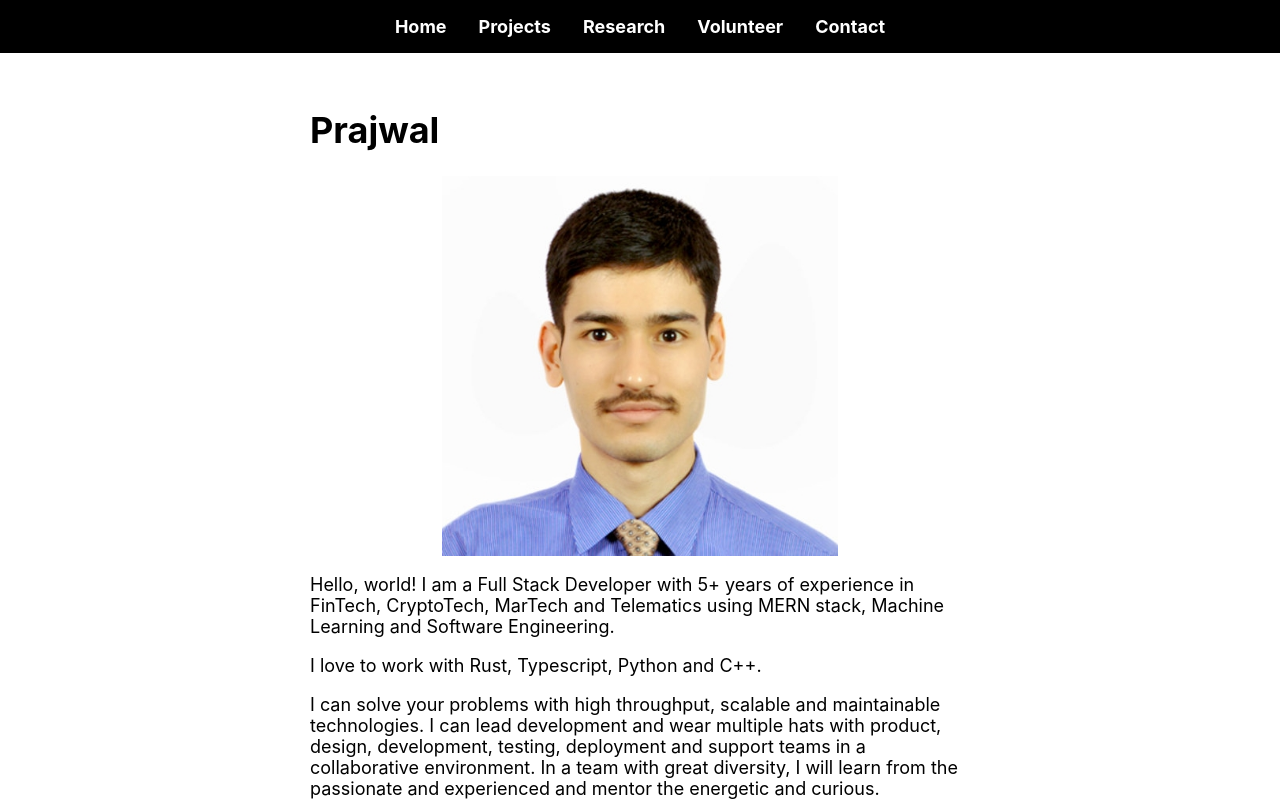
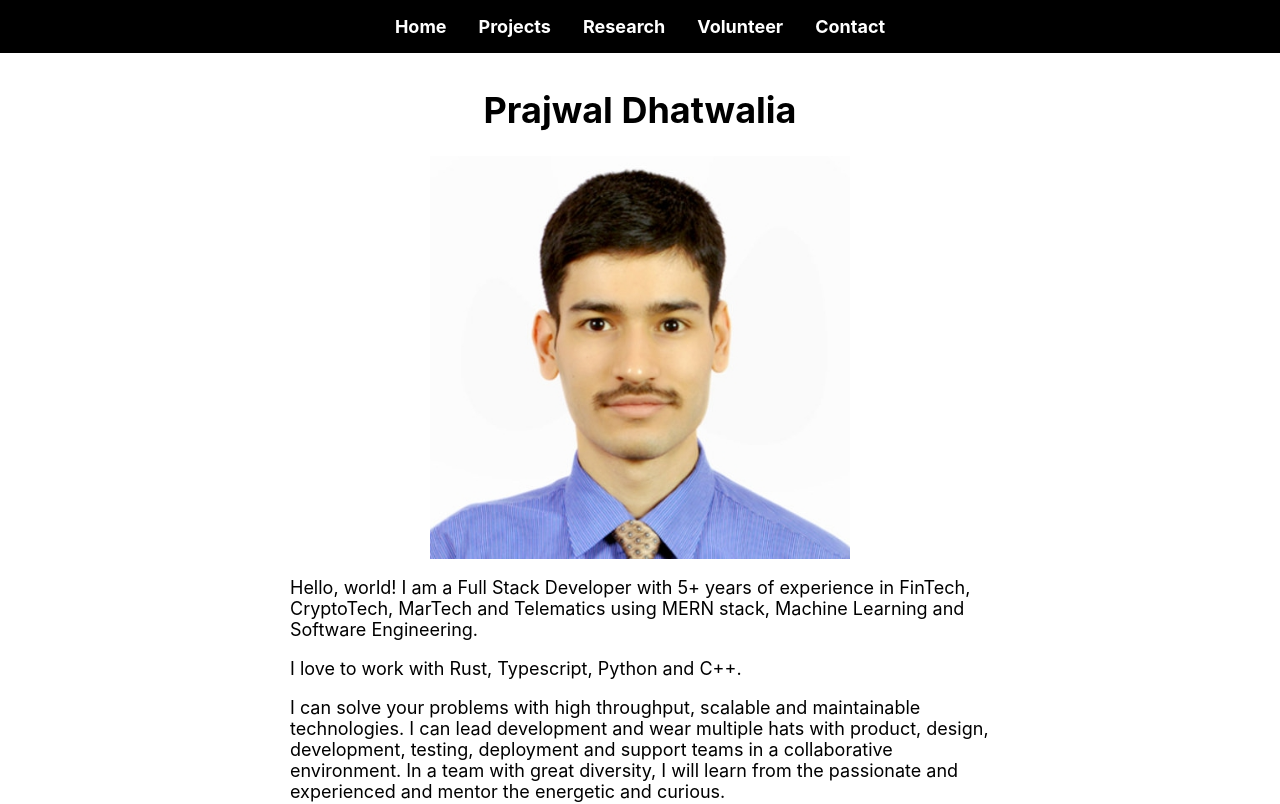
Before and after one commit to dhatwalia/dhatwalia.com, a React (Create React App) app: page / in a window 1280 px wide. Shown: the top 804 px of the page. Built offline with nearby package versions, Linux system fonts and the light colour scheme.

Commit message:
Reverts navbar wrapping and brings back App.js

```diff
--- a/package.json
+++ b/package.json
@@ -1,7 +1,8 @@
 {
   "homepage": "http://dhatwalia.github.io",
   "name": "prajwal",
-  "version": "3.3",
+  "description": "Prajwal Dhatwalia's react based portfolio website",
+  "version": "3.4",
   "private": true,
   "proxy": "http://localhost:8000/",
   "dependencies": {
--- /dev/null
+++ b/src/App.js
@@ -0,0 +1,34 @@
+import {
+    BrowserRouter,
+    Route,
+    Switch,
+} from 'react-router-dom';
+import HomePage from './pages/HomePage';
+import ContactPage from './pages/ContactPage';
+import ResearchPage from './pages/ResearchPage';
+import ResearchListPage from './pages/ResearchListPage';
+import ProjectPage from './pages/ProjectPage';
+import ProjectListPage from './pages/ProjectListPage';
+import VolunteerPage from './pages/VolunteerPage';
+import NavBar from './components/NavBar';
+import NotFoundPage from './pages/NotFoundPage';
+
+function App() {
+    return (
+        <BrowserRouter>
+            <NavBar />
+            <Switch>
+                <Route path="/" component={HomePage} exact />
+                <Route path="/contact" component={ContactPage} />
+                <Route path="/research/:name" component={ResearchPage} />
+                <Route path="/research-list" component={ResearchListPage} />
+                <Route path="/project/:name" component={ProjectPage} />
+                <Route path="/project-list" component={ProjectListPage} />
+                <Route path="/volunteer" component={VolunteerPage} />
+                <Route component={NotFoundPage} />
+            </Switch>
+        </BrowserRouter>
+    );
+}
+
+export default App;
--- a/src/index.js
+++ b/src/index.js
@@ -1,42 +1,13 @@
 import 'whatwg-fetch';
 import React from 'react';
 import ReactDOM from 'react-dom';
-import {
-  BrowserRouter,
-  Route,
-  Switch,
-} from 'react-router-dom';
 import reportWebVitals from './reportWebVitals';
 import './index.scss';
-import NavBar from './components/NavBar';
-import HomePage from './pages/HomePage';
-import ContactPage from './pages/ContactPage';
-import ResearchPage from './pages/ResearchPage';
-import ResearchListPage from './pages/ResearchListPage';
-import ProjectPage from './pages/ProjectPage';
-import ProjectListPage from './pages/ProjectListPage';
-import VolunteerPage from './pages/VolunteerPage';
-import NotFoundPage from './pages/NotFoundPage';
+import App from './App';
 
 ReactDOM.render(
   <React.StrictMode>
-    <BrowserRouter basename="/">
-      <div>
-        <NavBar />
-        <div id="page-body">
-          <Switch>
-            <Route path="/" component={HomePage} exact />
-            <Route path="/contact" component={ContactPage} />
-            <Route path="/research/:name" component={ResearchPage} />
-            <Route path="/research-list" component={ResearchListPage} />
-            <Route path="/project/:name" component={ProjectPage} />
-            <Route path="/project-list" component={ProjectListPage} />
-            <Route path="/volunteer" component={VolunteerPage} />
-            <Route component={NotFoundPage} />
-          </Switch>
-        </div>
-      </div>
-    </BrowserRouter>
+    <App />
   </React.StrictMode>,
   document.getElementById('root')
 );
--- a/src/index.scss
+++ b/src/index.scss
@@ -2,8 +2,8 @@ body {
   color: black;
   background: white;
   margin: 0;
-  font-family: -apple-system, BlinkMacSystemFont, 'Segoe UI', 'Roboto', 'Oxygen',
-    'Ubuntu', 'Cantarell', 'Fira Sans', 'Droid Sans', 'Helvetica Neue',
+  font-family: -apple-system, BlinkMacSystemFont, "Segoe UI", "Roboto", "Oxygen",
+    "Ubuntu", "Cantarell", "Fira Sans", "Droid Sans", "Helvetica Neue",
     sans-serif;
   font-size: 18px;
   -webkit-font-smoothing: antialiased;
@@ -11,17 +11,22 @@ body {
 }
 
 code {
-  font-family: source-code-pro, Menlo, Monaco, Consolas, 'Courier New',
+  font-family: source-code-pro, Menlo, Monaco, Consolas, "Courier New",
     monospace;
 }
 
 .page-content {
-  padding: 20px 20px;
+  margin: auto;
+  max-width: 700px;
+  padding-top: 64px;
+  padding-bottom: 64px;
+  padding-left: 20px;
+  padding-right: 20px;
 }
 
 .button {
   text-decoration: none;
-  font-family: 'Segoe UI', Tahoma, Geneva, Verdana, sans-serif;
+  font-family: "Segoe UI", Tahoma, Geneva, Verdana, sans-serif;
   background: gold;
   cursor: pointer;
   font-size: 16px;
@@ -29,7 +34,12 @@ code {
   padding: 10px 20px;
 }
 
-h3, h4 {
+h1 {
+  text-align: center;
+}
+
+h3,
+h4 {
   margin-bottom: 0;
 }
 
@@ -38,12 +48,12 @@ nav {
   position: fixed;
   width: 100%;
   background: black;
+  white-space: nowrap;
   overflow: auto;
 }
 
 nav ul {
   list-style-type: none;
-  // white-space:nowrap;
   margin: 0;
   padding: 0;
 }
@@ -64,13 +74,6 @@ nav a {
 nav a:hover {
   background: white;
   color: black;
-}
-
-#page-body {
-  max-width: 700px;
-  margin: auto;
-  padding-top: 64px;
-  padding-bottom: 64px;
 }
 
 .list-item {
--- a/src/pages/HomePage.js
+++ b/src/pages/HomePage.js
@@ -3,7 +3,7 @@ import React from 'react';
 const HomePage = () => (
     <>
         <div class="page-content">
-            <h1>Prajwal</h1>
+            <h1>Prajwal Dhatwalia</h1>
             <img src={process.env.PUBLIC_URL + '/prajwal.jpg'} alt='my-pic' class="image-60" />
             <p>
                 Hello, world! I am a Full Stack Developer with 5+ years of experience in FinTech, CryptoTech, MarTech and Telematics using MERN stack, Machine Learning and Software Engineering.
--- a/src/pages/ProjectPage.js
+++ b/src/pages/ProjectPage.js
@@ -16,7 +16,7 @@ const ProjectPage = ({ match }) => {
     return (
         <>
             <div class="page-content">
-                <h1>{project.title}</h1>
+                <h2>{project.title}</h2>
                 <h4>Tech. Skills: {project.skills}</h4>
                 {project.content.map((paragraph, key) => (
                     <div>
--- a/src/pages/ResearchPage.js
+++ b/src/pages/ResearchPage.js
@@ -16,7 +16,7 @@ const ResearchPage = ({ match }) => {
     return (
         <>
             <div class="page-content">
-                <h1>{research.title}</h1>
+                <h2>{research.title}</h2>
                 <h4>Published on: {research.date}</h4>
                 {research.content.map((paragraph, key) => (
                     <div>
```
